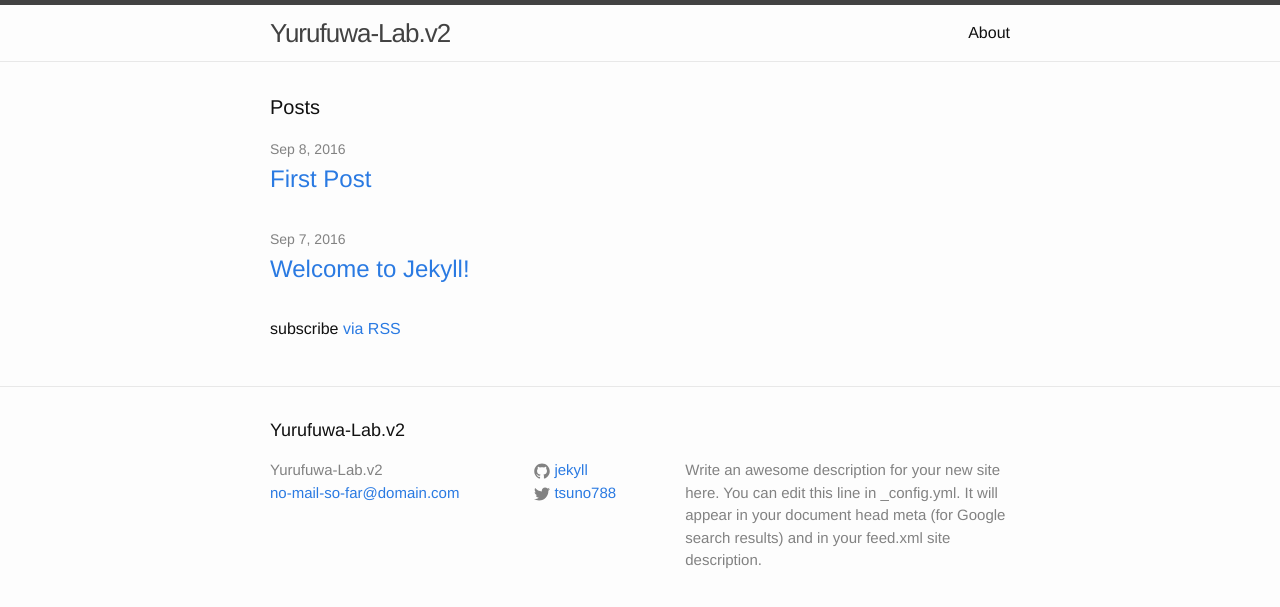
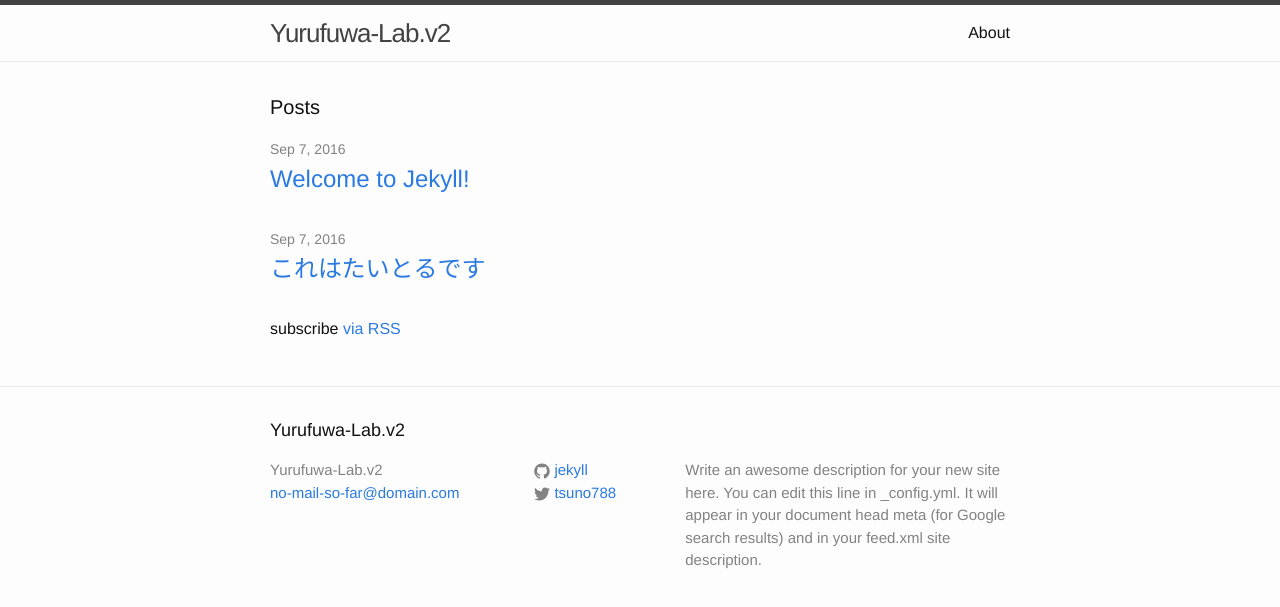
Before and after one commit to tsuno416/tsuno416.github.io, a Jekyll site: the page built from index.html, in a window 1280 px wide. Shown: the top 607 px of the page. Built offline with Jekyll 4.4.1, drawn with Linux system fonts in a browser that asks for light colours.

Commit message:
update post

```diff
--- a/_posts/2016-09-08-first-post.md
+++ b/_posts/2016-09-08-first-post.md
@@ -1,2 +1,9 @@
+---
+layout: post
+title:  "これはたいとるです"
+date:   2016-09-08 08:39:41 +0900
+categories: jekyll update
+---
+
 これはブログのテストです。
 this is first test of blogging
```
